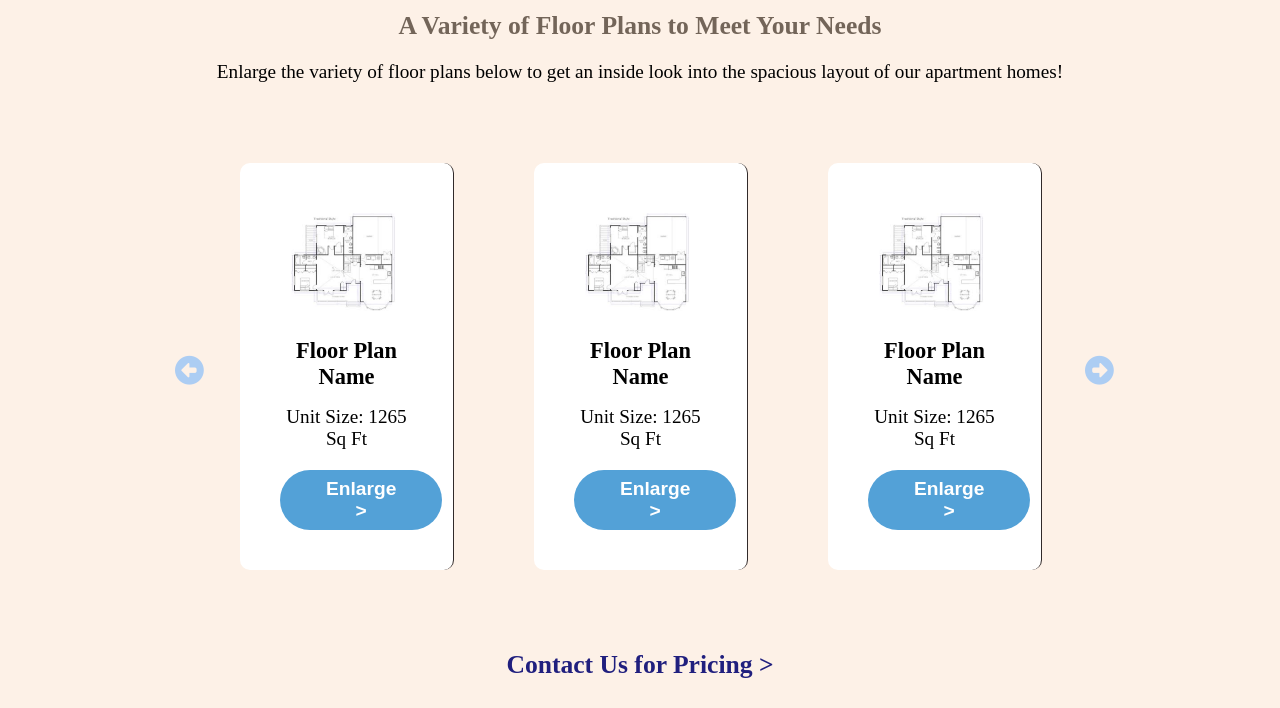
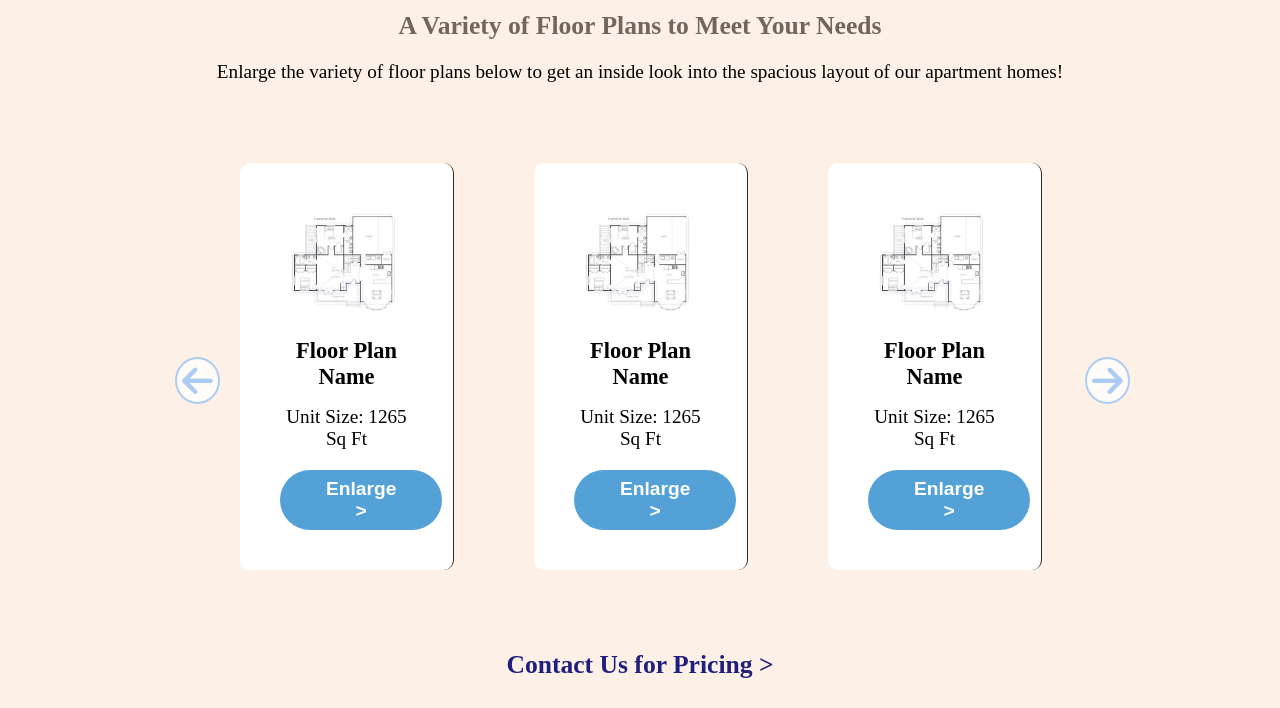
Before and after one commit to Quantronghiep/TaskA-123doc-SCSS, a plain HTML site: page index.html in a window 1280 px wide. Shown: the part 2140-2848 px from the top of the page. Drawn offline with nearby package versions, Linux system fonts and the light colour scheme.

Commit message:
third  commit

```diff
--- a/assets/css/style.scss
+++ b/assets/css/style.scss
@@ -296,23 +296,30 @@
                 margin : 40px 200px;
                 .slick-prev:before {
                     font-family: "Font Awesome 5 Free";
-                    content: "\f359";
+                    /* content: "\f0a9"; */
+                    font-weight: 900;
                     display: inline-block;
-                    // padding-right: 3px;
                     vertical-align: middle;
-                    font-weight: 900;
-                    font-size: 1.8rem;
+                    font-size: 2.2rem;
+                    padding: 4px 5px;
                     color: rgb(146, 193, 247);
+                    background-color: #fff;
+                    border-radius: 50%;
+                    border: 2px solid rgb(146, 193, 247);
+
                 }
                 .slick-next:before {
                     font-family: "Font Awesome 5 Free";
-                    content: "\f35a";
+                    /* content: "\f0a9"; */
+                    font-weight: 900;
                     display: inline-block;
-                    // padding-right: 3px;
                     vertical-align: middle;
-                    font-weight: 900;
-                    font-size: 1.8rem;
+                    font-size: 2.2rem;
+                    padding: 4px 5px;
                     color: rgb(146, 193, 247);
+                    background-color: #fff;
+                    border-radius: 50%;
+                    border: 2px solid rgb(146, 193, 247);
                 }
 
                 .list-item {
--- a/index.html
+++ b/index.html
@@ -276,7 +276,7 @@
             infinite: true,
             slidesToShow: 3,
             slidesToScroll: 3,
-            autoplay: true,
+            // autoplay: true,
           });
         });
       </script>
```
Also changed, not shown: assets/css/style.css, 1 other file.
